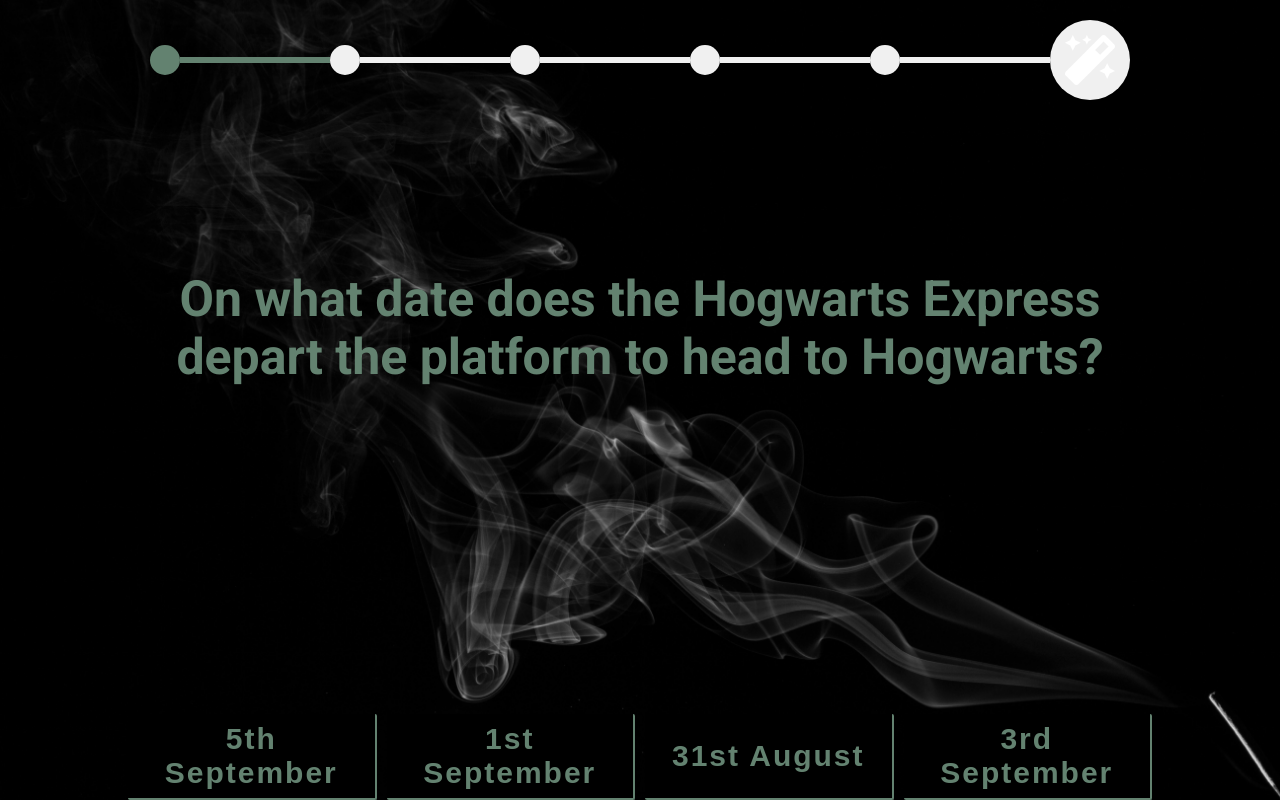
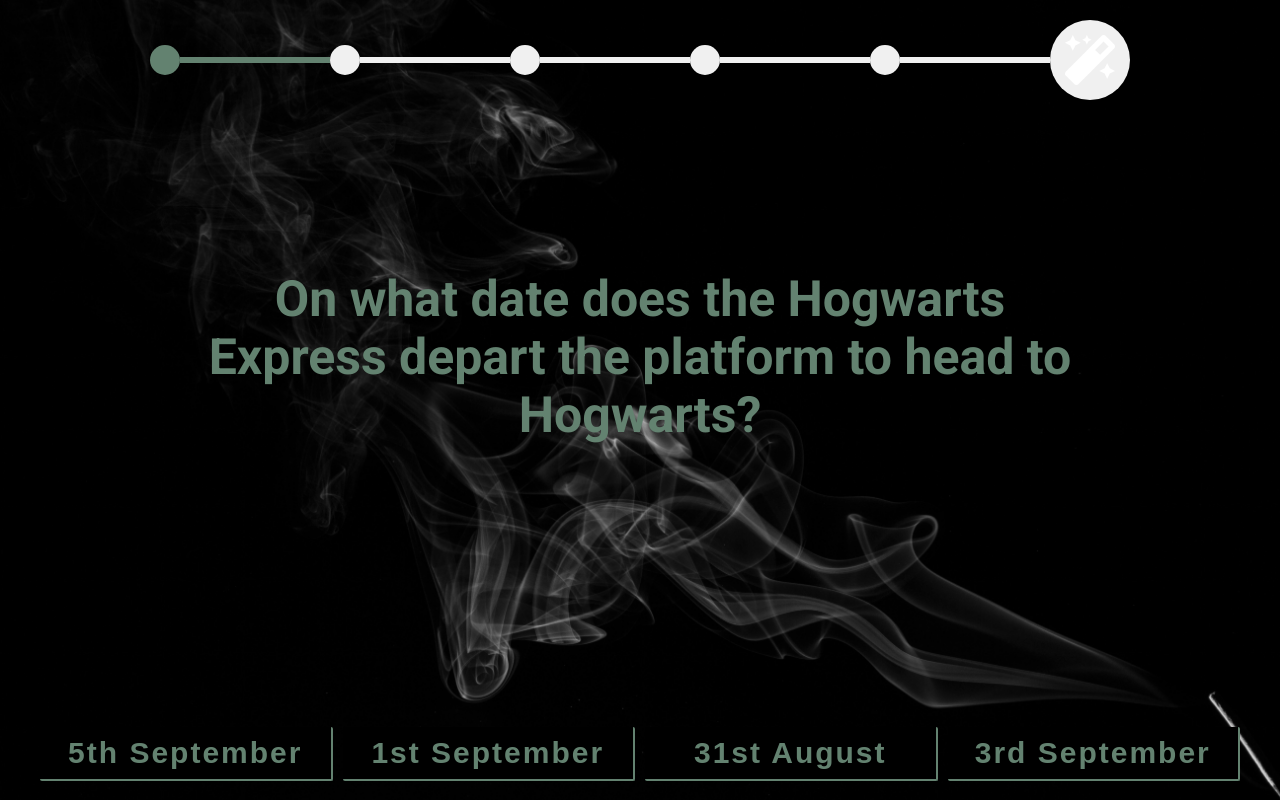
Before and after one commit to Technigo/project-redux-quiz-old, a React (Create React App) app: page / in a window 1280 px wide. Both pictures are taken after a click on the button "Take the quiz". Built offline with nearby package versions, Linux system fonts and the light colour scheme.

Commit message:
created more questions and a summary page

```diff
--- a/src/components/ButtonQuestion.js
+++ b/src/components/ButtonQuestion.js
@@ -12,7 +12,7 @@ export const ButtonQuestion = ({
   );
 
   console.log(answer);
-  console.log(question);
+  // console.log(question);
 
   return (
     <QuestionContainer>
@@ -61,7 +61,8 @@ export const ButtonQuestion = ({
 };
 
 const QuestionContainer = styled.div`
-  height: 85vh;
+  height: 100%;
+  padding: 0 40px 20px 40px;
   display: flex;
   flex-direction: column;
   justify-content: space-between;
@@ -70,9 +71,9 @@ const QuestionContainer = styled.div`
 `;
 
 const ButtonsContainer = styled.div`
-  width: 80%;
   justify-content: center;
   display: grid;
+  width: 100%;
   grid-template-rows: 1fr 1fr;
   grid-template-columns: 1fr 1fr;
   row-gap: 10px;
@@ -92,9 +93,9 @@ const ButtonsContainer = styled.div`
 
 const Button = styled.button`
   padding: 8px 20px;
+  width: 100%;
   height: 100%;
-  width: 100%;
-  font-weight: 900;
+  font-weight: 700;
   color: #638270;
   background-color: black;
   border: none;
--- a/src/components/CurrentQuestion.js
+++ b/src/components/CurrentQuestion.js
@@ -4,7 +4,6 @@ import { quiz } from "../reducers/quiz";
 import { useDispatch } from "react-redux";
 import styled from "styled-components";
 import { ButtonQuestion } from "./ButtonQuestion";
-import { ProgressBar } from "./ProgressBar";
 
 export const CurrentQuestion = () => {
   const dispatch = useDispatch();
@@ -39,28 +38,9 @@ export const CurrentQuestion = () => {
     return <Header2>Oh no! I could not find the current question!</Header2>;
   }
 
-  return (
-    <WrapperSection>
-      <ProgressBar
-        onGoToNextQuestion={onGoToNextQuestion}
-        question={question}
-        setOnAnswerSubmit={onAnswerSubmit}
-      />
-      {getQuestionType(question.type)}
-    </WrapperSection>
-  );
+  return getQuestionType(question.type);
 };
 
 const Header2 = styled.h2`
   margin: 0 0 10px 0;
 `;
-
-const WrapperSection = styled.section`
-  background-color: black;
-  background-image: url(${require(`../pictures/smoke.jpg`)});
-  background-position: center;
-  background-size: cover;
-  background-repeat: no-repeat;
-  width: 100%;
-  height: 100vh;
-`;
--- a/src/components/Main.js
+++ b/src/components/Main.js
@@ -1,14 +1,39 @@
 import React, { useState } from "react";
+import { useSelector, useDispatch } from "react-redux";
 import styled from "styled-components";
 import { CurrentQuestion } from "components/CurrentQuestion";
+import { Summary } from "components/Summary";
+import { ProgressBar } from "./ProgressBar";
+import { quiz } from "../reducers/quiz";
 
 export const Main = () => {
   const [startButtonClick, setStartButtonClick] = useState(false);
+  const isQuizOver = useSelector((state) => state.quiz.quizOver);
+  const dispatch = useDispatch();
+
+  const onRestart = () => {
+    console.log("hej", quiz);
+    setStartButtonClick(false);
+    dispatch(quiz.actions.restart());
+  };
+
+  if (isQuizOver) {
+    return (
+      <SummaryContainer>
+        <ProgressBar />
+        <QuizHeader>Quiz Summary</QuizHeader>
+        <Summary />
+        <RestartButtonContainer>
+          <RestartButton onClick={onRestart}>Restart</RestartButton>
+        </RestartButtonContainer>
+      </SummaryContainer>
+    );
+  }
 
   if (!startButtonClick) {
     return (
       <>
-        <ImageContainer></ImageContainer>
+        <ImageContainer />
         <MainContainer>
           <TextButtonContainer>
             <HeaderText>Harry Potter</HeaderText>
@@ -28,9 +53,10 @@ export const Main = () => {
   }
   if (startButtonClick) {
     return (
-      <section>
+      <QuestionsSection>
+        <ProgressBar />
         <CurrentQuestion />
-      </section>
+      </QuestionsSection>
     );
   }
 };
@@ -128,3 +154,68 @@ const Subtitle = styled.h3`
     font-size: 40px;
   }
 `;
+
+const QuizHeader = styled.h2`
+  text-align: center;
+  margin: 0;
+  padding-top: 10px;
+`;
+
+const SummaryContainer = styled.section`
+  height: 100%;
+  background-color: black;
+  background-image: url(${require(`../pictures/smoke.jpg`)});
+  background-position: center;
+  background-size: cover;
+  background-repeat: no-repeat;
+  width: 100%;
+  color: #638270;
+
+  @media (min-width: 668px) and (max-width: 1024px) {
+    padding: 20px 100px 20px 100px;
+    height: 100vh;
+  }
+  @media only screen and (min-width: 1025px) {
+    height: 100vh;
+    font-size: 40px;
+    padding: 20px 100px 20px 100px;
+  }
+`;
+
+const RestartButton = styled.button`
+  padding: 8px 20px;
+  font-weight: 900;
+  color: #638270;
+  background-color: black;
+  border: none;
+  border-radius: 2px;
+  border-bottom: 2px solid #638270;
+  border-left: 2px solid #638270;
+  font-size: 16px;
+  cursor: pointer;
+  letter-spacing: 2px;
+  @media (min-width: 668px) and (max-width: 1024px) {
+    margin-bottom: 40px;
+    font-size: 25px;
+  }
+  @media only screen and (min-width: 1025px) {
+    margin-bottom: 40px;
+    font-size: 30px;
+  }
+`;
+
+const RestartButtonContainer = styled.div`
+  display: flex;
+  justify-content: center;
+`;
+
+const QuestionsSection = styled.section`
+  display: flex;
+  flex-direction: column;
+  height: 100vh;
+  background-color: black;
+  background-image: url(${require(`../pictures/smoke.jpg`)});
+  background-position: center;
+  background-size: cover;
+  background-repeat: no-repeat;
+`;
--- a/src/components/ProgressBar.js
+++ b/src/components/ProgressBar.js
@@ -84,7 +84,7 @@ const Line = styled.div`
   display: inline-block;
   transition: all 500ms ease-in-out;
   @media (min-width: 668px) and (max-width: 1024px) {
-    width: 100px;
+    width: 70px;
   }
   @media only screen and (min-width: 1025px) {
     width: 150px;
--- /dev/null
+++ b/src/components/Summary.js
@@ -0,0 +1,72 @@
+import React from "react";
+import { useSelector } from "react-redux";
+import styled from "styled-components";
+import { FontAwesomeIcon } from "@fortawesome/react-fontawesome";
+import { faCheck } from "@fortawesome/free-solid-svg-icons";
+import { faTimes } from "@fortawesome/free-solid-svg-icons";
+
+export const Summary = () => {
+  const answers = useSelector((state) => state.quiz.answers);
+  console.log("SUMMARY", answers);
+
+  return answers.map((answer) => {
+    return (
+      <SummaryAnswer key={answer.questionId}>
+        <Question>{answer.question.questionText} </Question>
+        <AnswerWrapper>
+          {answer.isCorrect && (
+            <CheckIcon>
+              <FontAwesomeIcon icon={faCheck} />
+              <span>Your answer:</span>
+            </CheckIcon>
+          )}
+          {!answer.isCorrect && (
+            <CrossIcon>
+              <FontAwesomeIcon icon={faTimes} />
+              <span>Your answer:</span>
+            </CrossIcon>
+          )}
+
+          <span>{answer.answer}</span>
+          <CheckIcon>
+            <FontAwesomeIcon icon={faCheck} /> <span>Correct answer:</span>
+          </CheckIcon>
+
+          <span>
+            {answer.question.options[answer.question.correctAnswerIndex]}
+          </span>
+        </AnswerWrapper>
+      </SummaryAnswer>
+    );
+  });
+};
+
+const SummaryAnswer = styled.section`
+  display: flex;
+  flex-direction: column;
+  margin: 15px;
+`;
+
+const Question = styled.span`
+  font-weight: bold;
+  margin: 4px 0 10px 0;
+`;
+
+const AnswerWrapper = styled.div`
+  display: grid;
+  grid-template-columns: 1fr 1fr;
+`;
+
+const CheckIcon = styled.span`
+  display: grid;
+  grid-template-columns: auto 1fr;
+  color: green;
+  column-gap: 7px;
+`;
+
+const CrossIcon = styled.span`
+  display: grid;
+  grid-template-columns: auto 1fr;
+  color: red;
+  column-gap: 10px;
+`;
--- a/src/index.css
+++ b/src/index.css
@@ -11,9 +11,17 @@ body {
   -webkit-font-smoothing: antialiased;
   -moz-osx-font-smoothing: grayscale;
   min-width: 375px;
+  box-sizing: border-box;
+  scroll-behavior: smooth;
 }
 
 code {
   font-family: source-code-pro, Menlo, Monaco, Consolas, "Courier New",
     monospace;
 }
+
+*,
+*:before,
+*:after {
+  box-sizing: inherit;
+}
--- a/src/reducers/quiz.js
+++ b/src/reducers/quiz.js
@@ -2,21 +2,13 @@ import { createSlice } from "@reduxjs/toolkit";
 
 // Change these to your own questions!
 
-export const quiz = createSlice({
-  name: "quiz",
-  initialState: {
-    questions: [
+const questions = [
   {
     id: 1,
     type: "button",
     questionText:
       "On what date does the Hogwarts Express depart the platform to head to Hogwarts?",
-        options: [
-          "5th September",
-          "1st September",
-          "31st August",
-          "3rd September",
-        ],
+    options: ["5th September", "1st September", "31st August", "3rd September"],
     correctAnswerIndex: 1,
   },
   {
@@ -34,26 +26,42 @@ export const quiz = createSlice({
   },
   {
     id: 3,
+    type: "button",
     imgSrc: "",
-        questionText: "Picture question",
-        options: ["a", "b", "c", "d"],
+    questionText: "In what Hogwarts year do the students learn to Apparate?",
+    options: ["Sixth year", "Fourth year", "Fifth year", "Seventh year"],
+    correctAnswerIndex: 0,
+  },
+  {
+    id: 4,
+    type: "button",
+    imgSrc: "",
+    questionText: "Which Hogwarts subject is taught in North Tower?",
+    options: ["Arithmancy", "Ancient Runes", "Divination", "Astronomy"],
     correctAnswerIndex: 2,
   },
   {
-        id: 4,
+    id: 5,
+    type: "button",
     imgSrc: "",
-        questionText: "Picture question",
-        options: ["a", "b", "c", "d"],
-        correctAnswerIndex: 3,
+    questionText:
+      "What is the name of Aunt Marge’s dog that she brings round to the Dursleys’?",
+    options: ["Axel", "Ripper", "Brutu", "Chomper"],
+    correctAnswerIndex: 1,
   },
-      {
-        id: 5,
-        imgSrc: "",
-        questionText: "Picture question",
-        options: ["a", "b", "c", "d"],
-        correctAnswerIndex: 4,
-      },
-    ],
+];
+
+const initialState = {
+  questions,
+  answers: [],
+  currentQuestionIndex: 0,
+  quizOver: false,
+};
+
+export const quiz = createSlice({
+  name: "quiz",
+  initialState: {
+    questions: questions,
     answers: [],
     currentQuestionIndex: 0,
     quizOver: false,
@@ -122,7 +130,7 @@ export const quiz = createSlice({
      * This action does not require a payload.
      */
     restart: () => {
-      return quiz.initialState;
+      return initialState;
     },
   },
 });
```
Also changed, not shown: 1 other file (tests, documents, lock files or other folders). Lines whose indentation alone changed are shown as unchanged.
